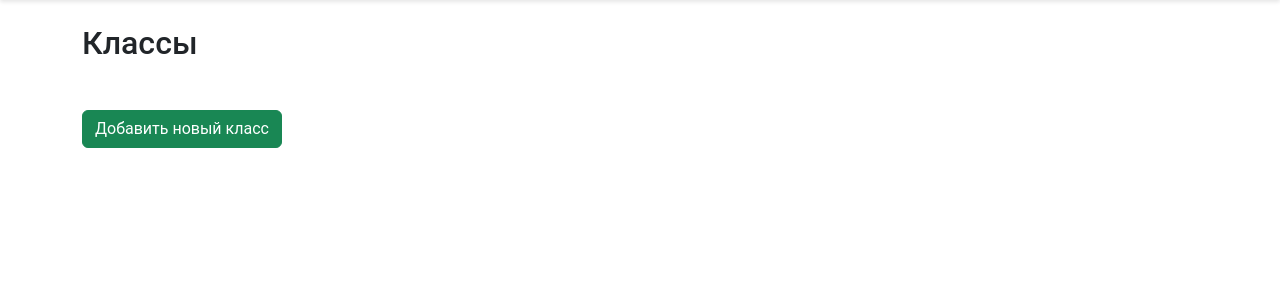
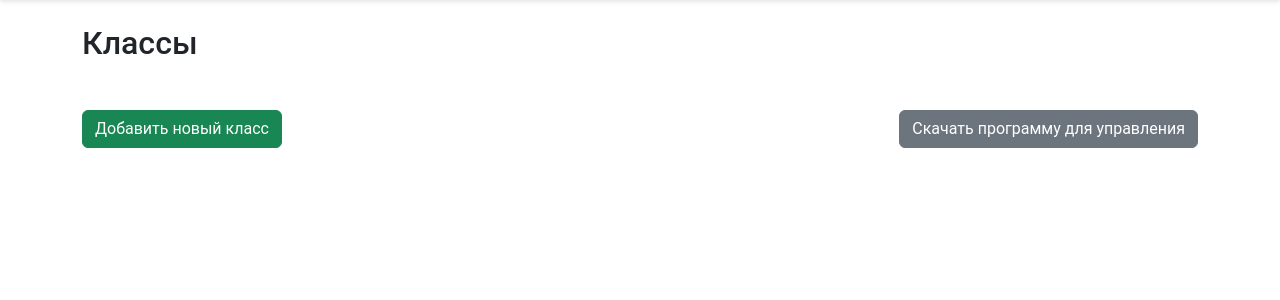
Before and after one commit to 124476/Smart_Class, a Django app: page /class_work/ in a window 1280 px wide. Shown: the part 112-412 px from the top of the page. Run offline with Django 4.2, Linux system fonts and the light colour scheme; the visitor is signed in with stand-in values (Sample User, id 1); data that the repository does not hold is empty; some libraries are stand-ins or nearby versions.

Commit message:
Uplode: SmartClass.exe

```diff
--- a/smart_class/templates/class_work/work_list.html
+++ b/smart_class/templates/class_work/work_list.html
@@ -1,4 +1,5 @@
 {% extends 'base.html' %}
+{% load static %}
 
 {% block title %}Умный класс{% endblock %}
 
@@ -53,9 +54,12 @@
     {% endfor %}
   </div>
 
-  <div class="mt-4">
+  <div class="d-flex justify-content-between align-items-center mt-4">
     <a href="{% url 'class_work:work_create' %}" class="btn btn-success">
       Добавить новый класс
+    </a>
+    <a href="{% static 'class_work/SmartClass.exe' %}" class="btn btn-secondary" download>
+      Скачать программу для управления
     </a>
   </div>
 </div>
```
Also changed, not shown: 1 other file.
